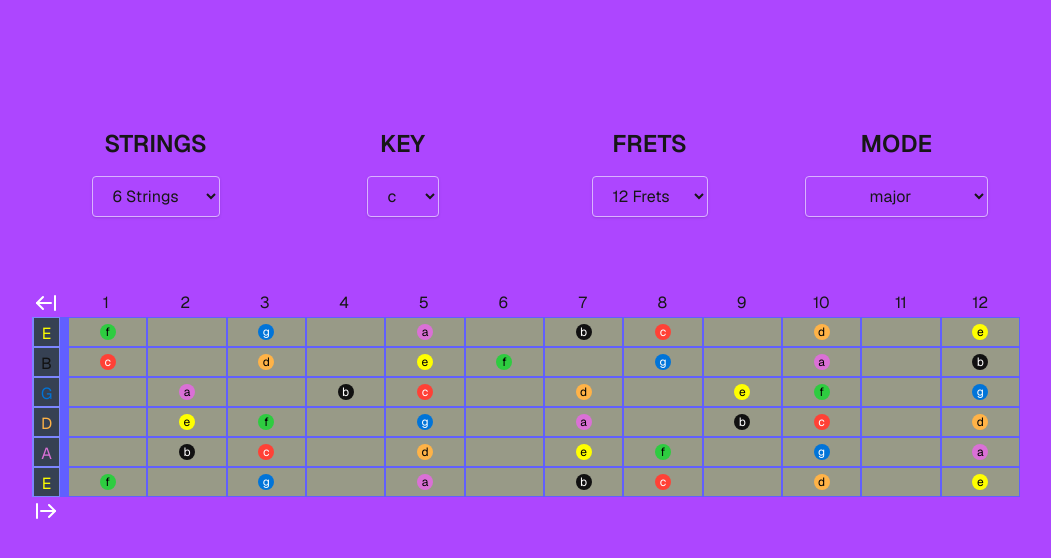
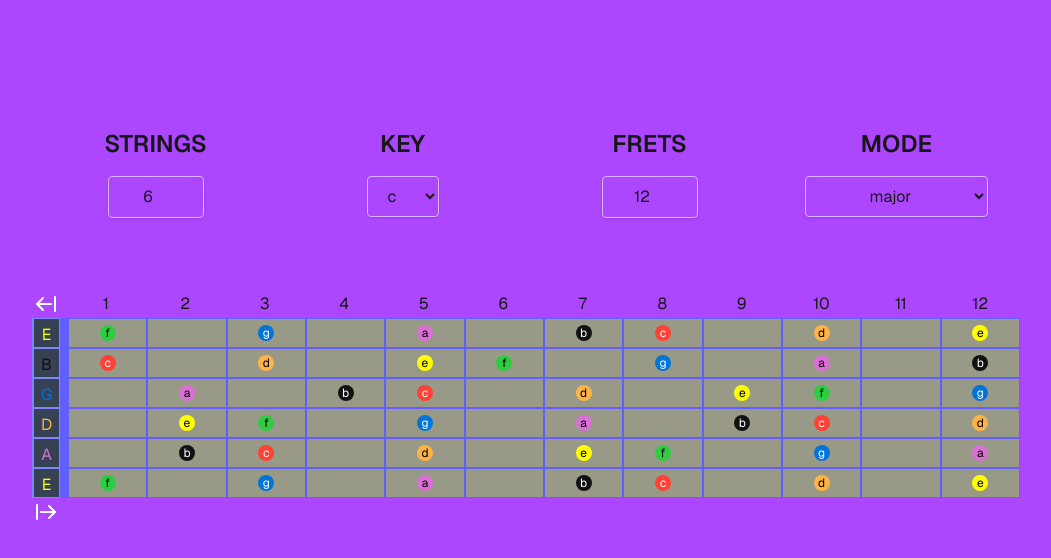
Before and after one commit to arbope/spagheetar, a Next.js app: page / in a window 1280 px wide. Shown: the top 558 px of the page, without its empty margins (114-1165 px from the left). Built offline with nearby package versions, Linux system fonts and the light colour scheme.

Commit message:
deleted .log, changed selectors to inputs

```diff
--- a/src/app/components/selector.tsx
+++ b/src/app/components/selector.tsx
@@ -19,17 +19,14 @@ export default function Selection({ strings, setStrings, frets, setFrets, mode,
 
       <section className="py-12 bg-purple-500 text-center">
         <h2 className="text-2xl font-semibold mb-4">STRINGS</h2>
-        <select
-          className="px-4 py-2 rounded border border-purple-300 shadow-sm focus:outline-none focus:ring-2 focus:ring-purple-400"
+        <input
+          type="number"
+          min={4}
+          max={12}
+          className="w-24 px-4 py-2 rounded border border-purple-300 shadow-sm focus:outline-none focus:ring-2 focus:ring-purple-400 text-center"
           value={strings}
           onChange={(e) => setStrings(Number(e.target.value))}
-        >
-          {[4, 5, 6, 7, 8, 9, 10, 11, 12].map((num) => (
-            <option key={num} value={num}>
-              {num} Strings
-            </option>
-          ))}
-        </select>
+        />
       </section>
 
       <section className="py-12 bg-purple-500 text-center">
@@ -49,17 +46,14 @@ export default function Selection({ strings, setStrings, frets, setFrets, mode,
 
       <section className="py-12 bg-purple-500 text-center">
         <h2 className="text-2xl font-semibold mb-4">FRETS</h2>
-        <select
-          className="px-4 py-2 rounded border border-purple-300 shadow-sm focus:outline-none focus:ring-2 focus:ring-purple-400"
+        <input
+          type="number"
+          min={5}
+          max={36}
+          className="w-24 px-4 py-2 rounded border border-purple-300 shadow-sm focus:outline-none focus:ring-2 focus:ring-purple-400 text-center"
           value={frets}
           onChange={(e) => setFrets(Number(e.target.value))}
-        >
-          {Array.from({ length: 33 }, (_, i) => i + 5).map((num) => (
-            <option key={num} value={num}>
-              {num} Frets
-            </option>
-          ))}
-        </select>
+        />
       </section>
 
       <section className="py-12 bg-purple-500 text-center">
--- a/src/app/components/stringTuner.tsx
+++ b/src/app/components/stringTuner.tsx
@@ -61,7 +61,6 @@ const StringTuner: React.FC<StringProps> = ({
                 const noteIndex = (getKeyShift(note) - getKeyShift(root) + 12) % 12;
                 const isInScale = intervals.includes(noteIndex);
                 const color = isInScale ? getNoteColor(note, root) : "#EEEEEE";
-                console.log(`Cuerda ${index + 1}: ${note} => index ${noteIndex}, inScale: ${intervals.includes(noteIndex)}, intervals:`, intervals);
 
                 return (
                     <div
```
